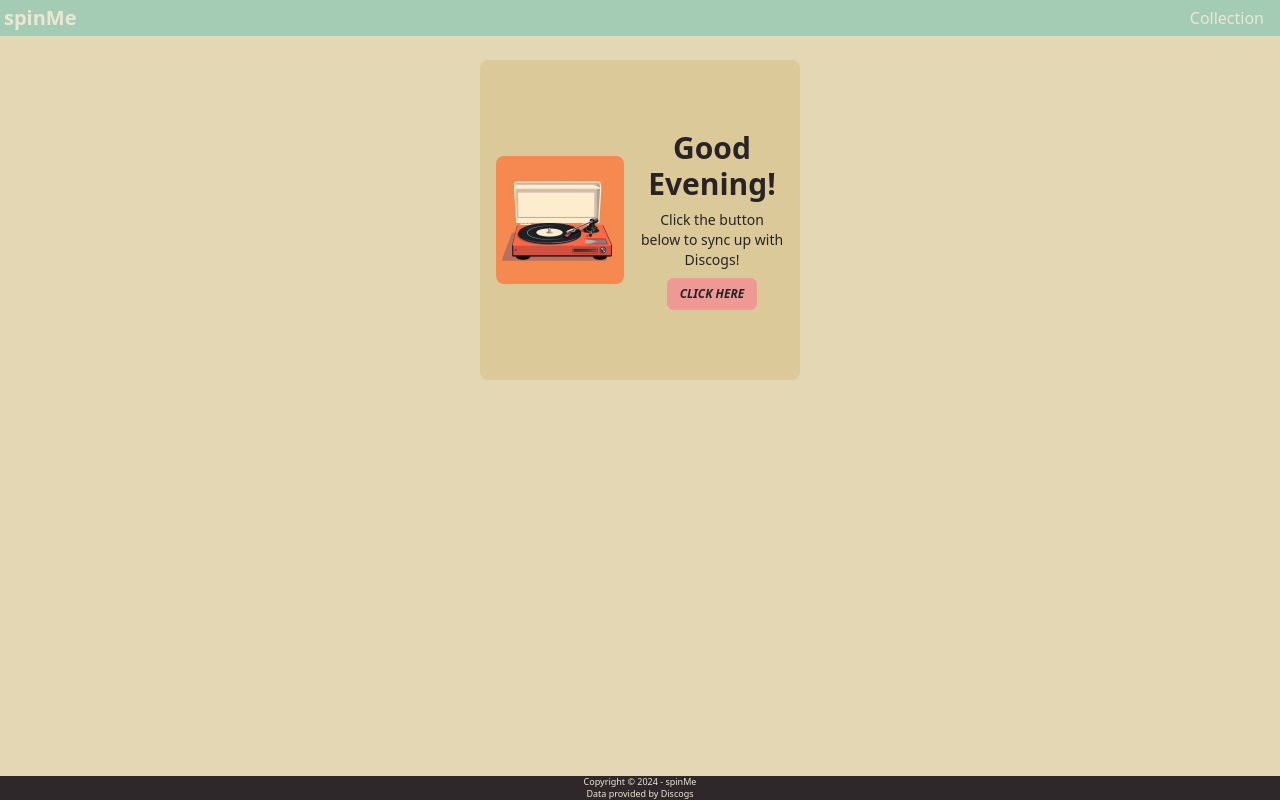
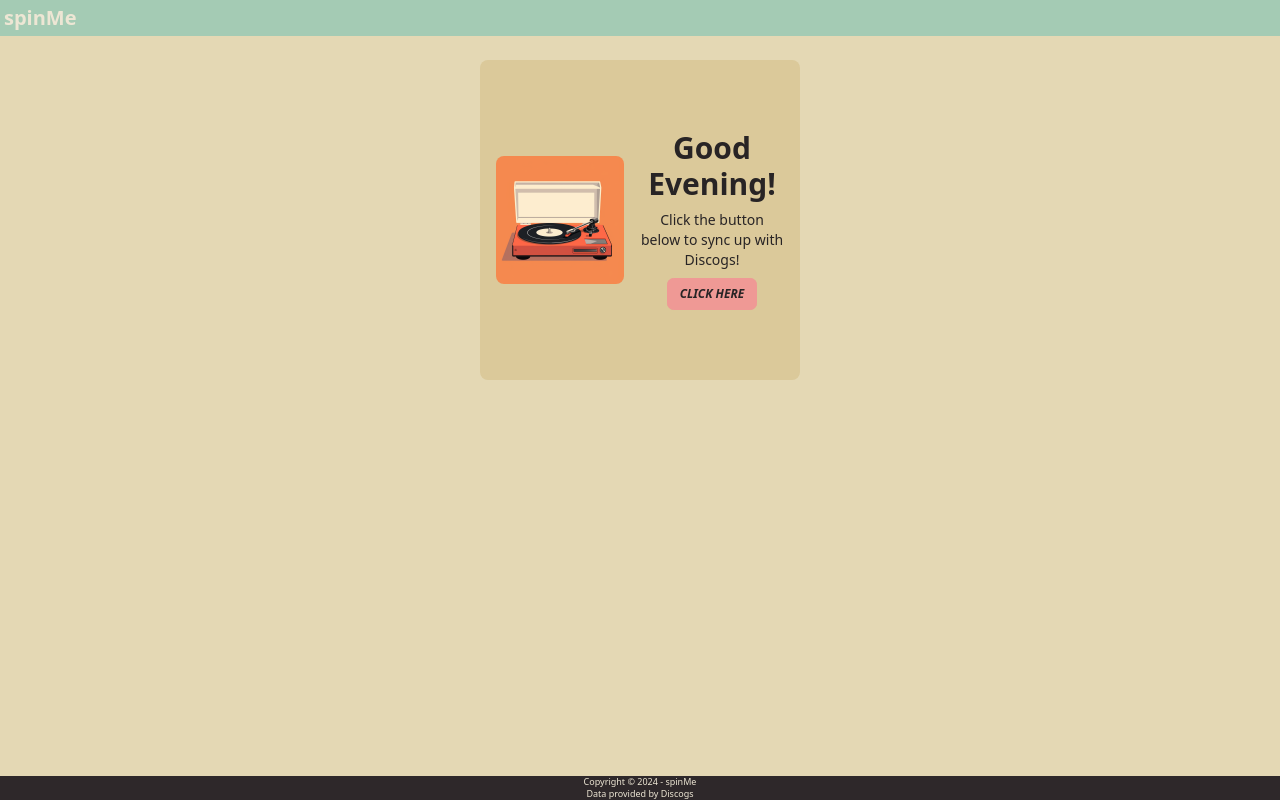
Before and after one commit to adarkknight/spinMe, a Next.js app: page /home in a window 1280 px wide. Built offline with nearby package versions, Linux system fonts and the light colour scheme; no server answers.

Commit message:
ACT-32 Make navbar links conditional on authorization

```diff
--- a/app/collection/page.tsx
+++ b/app/collection/page.tsx
@@ -17,7 +17,6 @@ interface Pagination {
 }
 
 export default async function Collection({ searchParams }: { searchParams: { page: string } }) {
-    console.log('i am in the collection component');
     const user = await currentUser();
     const discogsToken = user?.privateMetadata.discogsToken as string;
     const discogsUserId = user?.privateMetadata.discogsUserId as string;
--- a/app/home/layout.tsx
+++ b/app/home/layout.tsx
@@ -1,17 +1,24 @@
 import React, { ReactNode } from 'react'
 import Navbar from '../navbar'
+import { currentUser } from '@clerk/nextjs';
+
 interface Props {
     children: ReactNode;
 }
-const HomeLayout = ({ children }: Props) => {
+
+const HomeLayout = async function ({ children }: Props) {
+    const user = await currentUser();
+    let isAuthorized = false;
+
+    if (user?.privateMetadata.discogsToken && user?.privateMetadata.discogsUserId) {
+        isAuthorized = true;
+    }
     return (
         <>
-            <Navbar />
+            <Navbar authorized={isAuthorized} />
             <div>{children}</div>
         </>
-
-
     )
 }
 
-export default HomeLayout
+export default HomeLayout;
--- a/app/navbar.tsx
+++ b/app/navbar.tsx
@@ -1,12 +1,12 @@
 "use client";
 import React from 'react'
 import Link from 'next/link';
-import Image from 'next/image';
 import { UserButton } from "@clerk/nextjs";
 import { usePathname } from 'next/navigation';
-
-
-const Navbar = () => {
+interface Props {
+  authorized?: boolean;
+}
+const Navbar = ({ authorized }: Props) => {
   const currentPage = usePathname();
   const isHomePage = currentPage === '/home';
 
@@ -15,8 +15,8 @@ const Navbar = () => {
       <div className="flex-1 p-1">
         <div className="font-inter normal-case font-extrabold text-xl">spinMe</div>
       </div>
-
       <div className="flex-none gap-2 font-inter">
+        {authorized &&
           <button>
 
             {!isHomePage ? (
@@ -24,8 +24,8 @@ const Navbar = () => {
             ) : (
               <Link href='/collection?page=1'>Collection</Link>
             )}
-
           </button>
+        }
         <div className='p-1'>
           <UserButton afterSignOutUrl='/' />
         </div>
```
Also changed, not shown: app/home/page.tsx (+6 -7 lines). Lines whose indentation alone changed are shown as unchanged.
